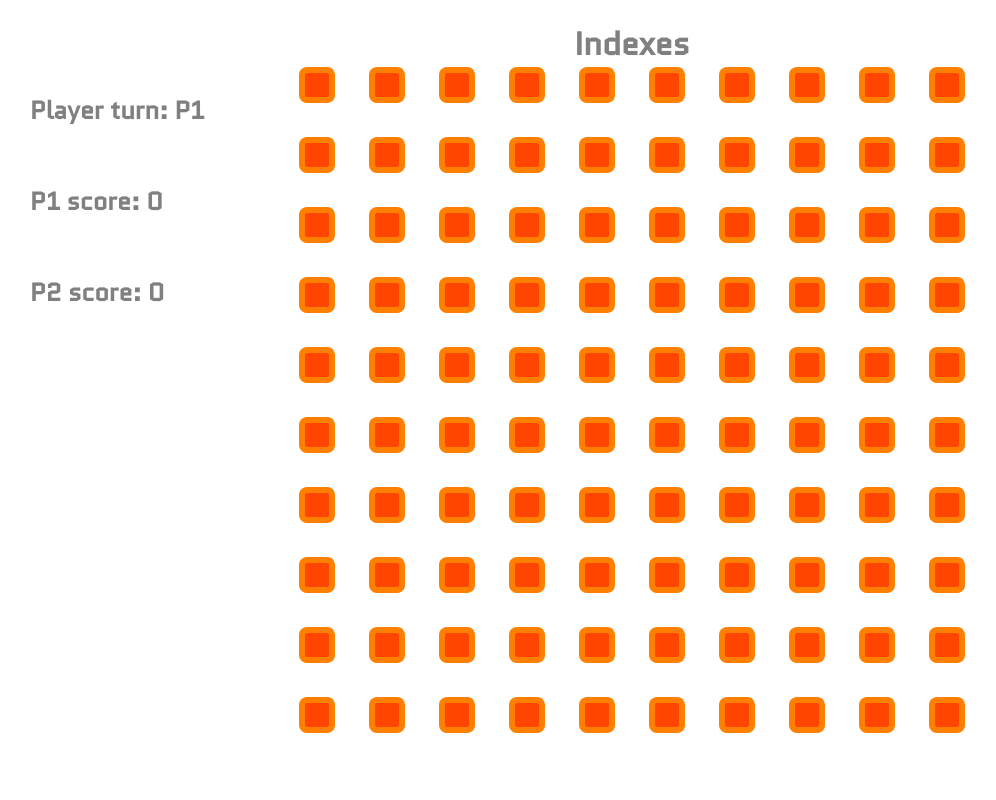
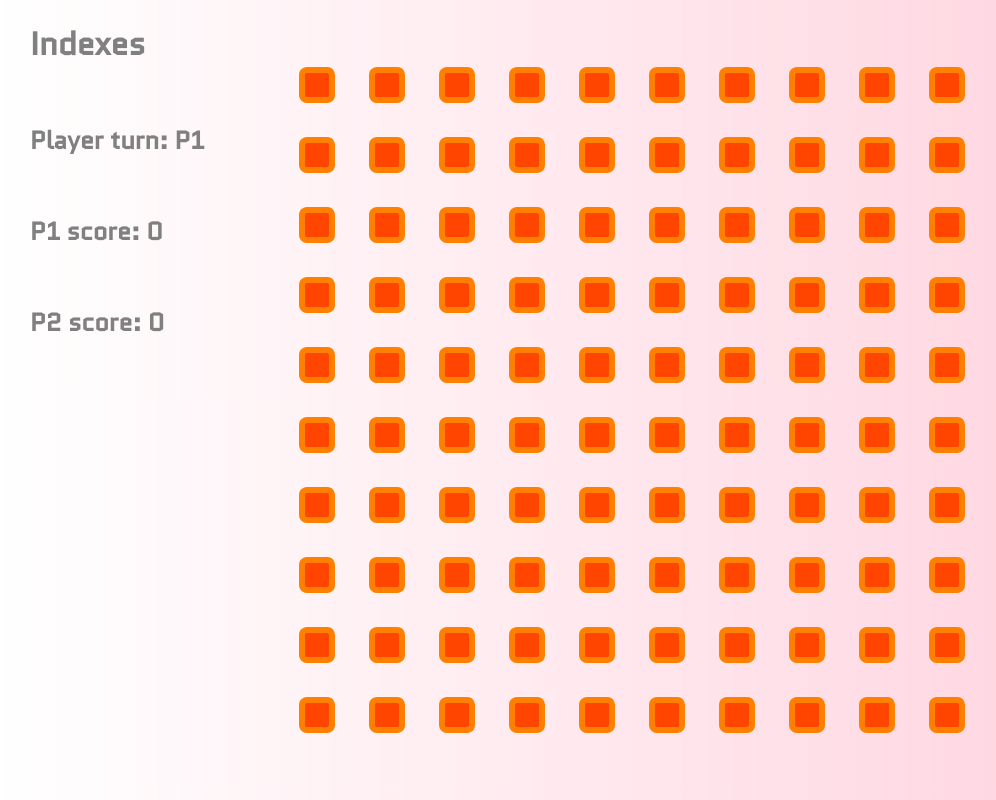
Before and after one commit to SinghGunkar/indexes-game, a website: page game_files/index.html in a window 1280 px wide. Shown: the whole page, without its empty margins (8-1004 px from the left). Drawn offline with Linux system fonts and the light colour scheme.

Commit message:
added gradient background

```diff
--- a/game_files/styles.css
+++ b/game_files/styles.css
@@ -1,7 +1,9 @@
 h1 {
-  text-align: center;
+  text-align: left;
   font-family: 'Quantico', sans-serif;
   color: grey;
+  padding-left: 30px;
+  padding-bottom: 30px;
 }
 
 h3 {
@@ -36,3 +38,7 @@ svg {
   background-color: transparent;
   color: grey;
 }
+
+body {
+  background-image: linear-gradient(to right, rgba(255,0,0,0), rgb(255, 9, 71, 0.2));
+}
```
Also changed, not shown: game_files/index.html (line endings or trailing spaces).
